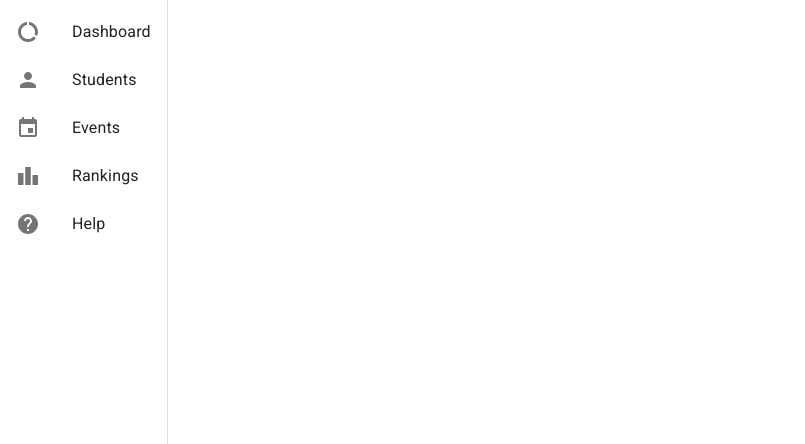
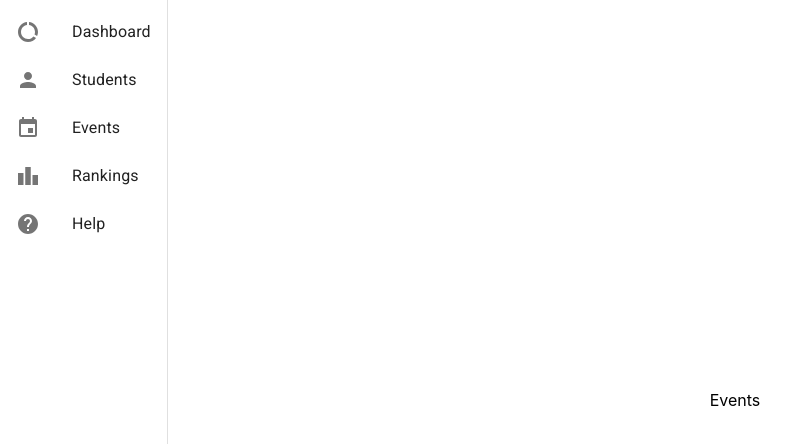
Before and after one commit to f1reball/mui_tests, a React (Create React App) app: page /events in a window 1280 px wide. Shown: the top 444 px of the page, without its empty margins (0-805 px from the left). Built offline with nearby package versions, Linux system fonts and the light colour scheme.

Commit message:
added data from other project as tests

```diff
--- a/src/App.js
+++ b/src/App.js
@@ -1,14 +1,22 @@
 import './App.css';
 
-import Home from './components/pages/home';
-import About from './components/pages/about';
+import Dashboard from './components/pages/dashboard';
+import Students from './components/pages/students';
+import Events from './components/pages/events';
+import Rankings from './components/pages/rankings';
+import Help from './components/pages/help';
+
 import Drawer from './components/drawer';
 import { BrowserRouter, Routes, Route } from 'react-router-dom';
 import { makeStyles } from '@mui/styles';
 
 const useStyles = makeStyles({
   container: {
-    display: 'flex'
+    display: 'flex',
+    width: '100vw',
+    height: '100vh',
+    justifyContent: 'center',
+    alignItems: 'center'
   }
 })
 
@@ -19,11 +27,14 @@ function App() {
   return (
 
     <div className={classes.container}>
-      <Drawer />
       <BrowserRouter>
+        <Drawer />
         <Routes>
-          <Route path="/" element={<Home />} />
-          <Route path="/about" element={<About />} />
+          <Route path="/" element={<Dashboard />} />
+          <Route path="/students" element={<Students />} />
+          <Route path="/events" element={<Events />} />
+          <Route path="/rankings" element={<Rankings />} />
+          <Route path="/help" element={<Help />} />
         </Routes>
       </BrowserRouter>
 
--- a/src/components/drawer.js
+++ b/src/components/drawer.js
@@ -7,11 +7,12 @@ import PersonIcon from '@mui/icons-material/Person';
 import EventIcon from '@mui/icons-material/Event';
 import LeaderboardIcon from '@mui/icons-material/Leaderboard';
 import HelpIcon from '@mui/icons-material/Help';
-import { Route } from 'react-router-dom';
+import { useNavigate } from 'react-router-dom';
 
 const useStyles = makeStyles({
     drawer: {
-        width: '190px'
+        width: '190px',
+        height: '100vh'
     }
 })
 
@@ -19,35 +20,36 @@ const useStyles = makeStyles({
 
 function Drawer() {
 
+    const navigate = useNavigate();
     const classes = useStyles();
 
     const itemsList = [{
         text: 'Dashboard',
         icon: <DataUsageIcon />,
-        onClick: () => console.log("HI")
+        onClick: () => navigate('/')
     }, {
         text: 'Students',
         icon: <PersonIcon />,
-        onClick: () => console.log("HI")
+        onClick: () => navigate('/students')
     }, {
         text: 'Events',
         icon: <EventIcon />,
-        onClick: () => console.log("HI")
+        onClick: () => navigate('/events')
     }, {
         text: 'Rankings',
         icon: <LeaderboardIcon />,
-        onClick: () => console.log("HI")
+        onClick: () => navigate('/rankings')
     }, {
         text: 'Help',
         icon: <HelpIcon />,
-        onClick: () => console.log("HI")
+        onClick: () => navigate('/help')
     }];
 
 
     return (
             <MUIDrawer variant="permanent" className={classes.drawer}>
                 <List>
-                    {itemsList.map((item, index) => {
+                    {itemsList.map((item) => {
                         const { text, icon, onClick} = item
                         return (
                             <ListItem button key={text} onClick={onClick}>
--- a/src/components/pages/home.js
+++ b/src/components/pages/dashboard.js
@@ -1,9 +1,9 @@
 import React from "react";
 
-function Home() {
+function Dashboard() {
     return(
         <p>Home</p>
     );
 }
 
-export default Home;
+export default Dashboard;
--- /dev/null
+++ b/src/components/pages/events.js
@@ -0,0 +1,9 @@
+import React from 'react';
+
+function Events() {
+    return (
+        <p>Events</p>
+    );
+}
+
+export default Events;
--- /dev/null
+++ b/src/components/pages/help.js
@@ -0,0 +1,9 @@
+import React from "react";
+
+function Help() {
+    return (
+        <p>Help</p>
+    );
+}
+
+export default Help;
--- /dev/null
+++ b/src/components/pages/rankings.js
@@ -0,0 +1,9 @@
+import React from "react";
+
+function Rankings() {
+    return (
+        <p>Rankings</p>
+    );
+}
+
+export default Rankings;
--- a/src/components/pages/about.js
+++ b/src/components/pages/students.js
@@ -1,9 +1,9 @@
 import React from 'react';
 
-function About() {
+function Students() {
     return (
         <p>About</p>
     );
 }
 
-export default About;
+export default Students;
```
